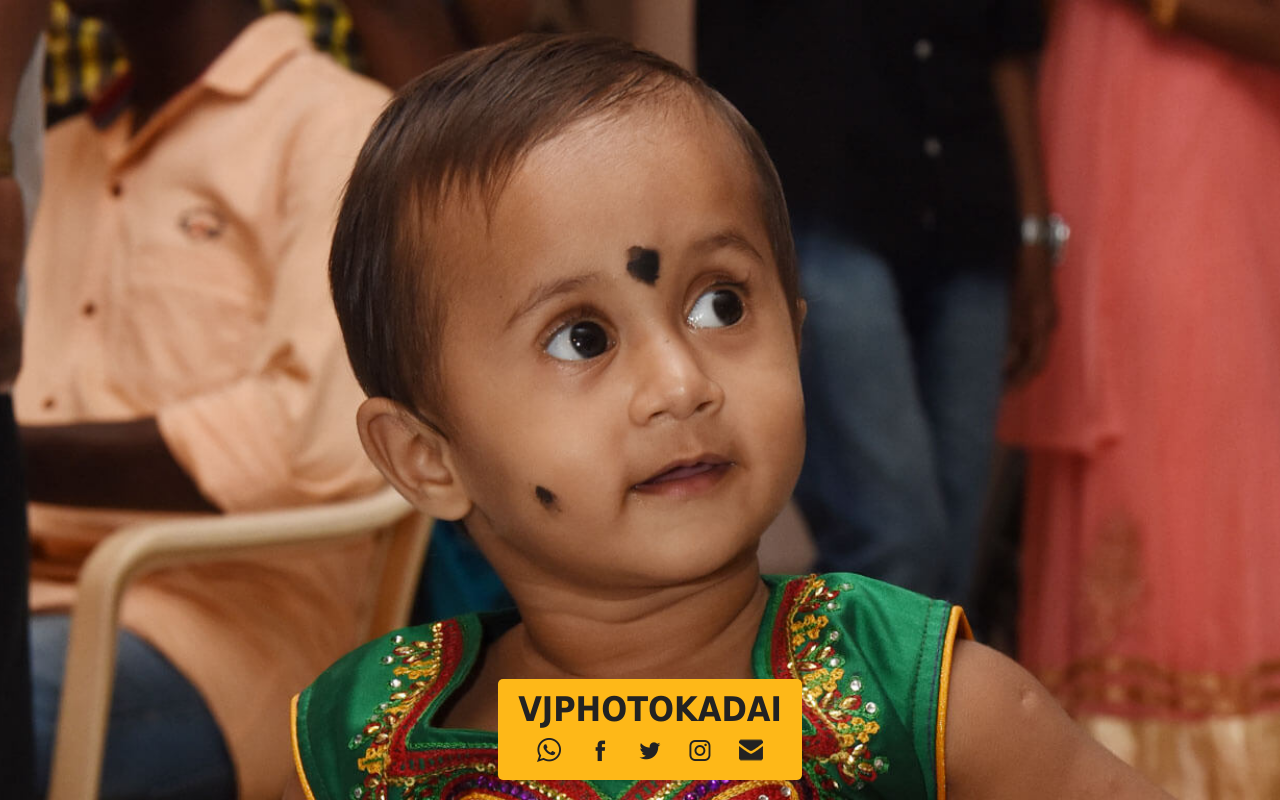
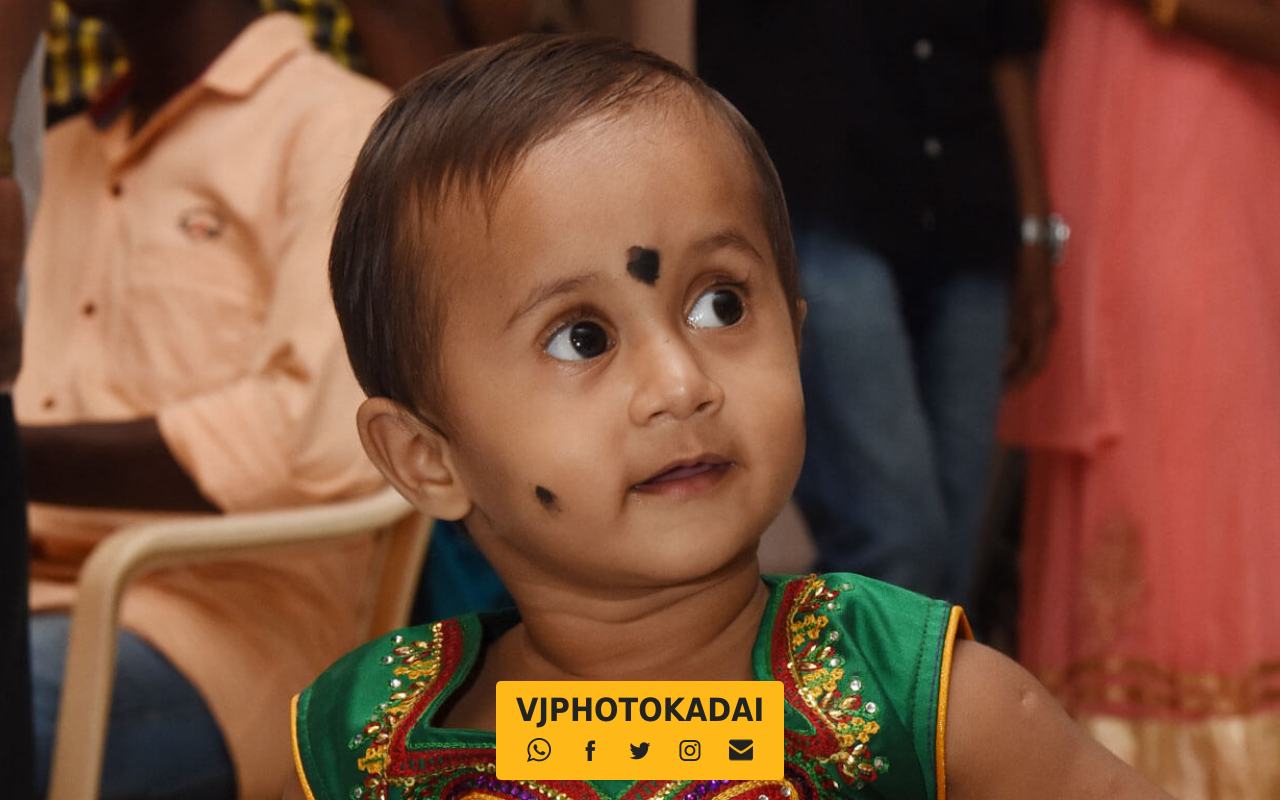
Before and after one commit to vjphotokadai/vjphotokadai.github.io, a plain HTML site: page index.html in a window 1280 px wide. Drawn offline with Linux system fonts and the light colour scheme.

Commit message:
padding and font size adjusted

```diff
--- a/assets/css/styles.css
+++ b/assets/css/styles.css
@@ -19,7 +19,7 @@ h1, h2, h3, h4, h5, h6, p{
     text-align: center;
 }
 .vj-main-box{
-	padding: 10px;
+	padding: 10px 0;
 	position: fixed;
     bottom: 0;
     width: 100%;
@@ -34,7 +34,7 @@ h1, h2, h3, h4, h5, h6, p{
     padding: 10px 20px;
 }
 .vj-main-box .vj-main-title h1{
-	font-size: 34px;
+	font-size: 32px;
 }
 .vj-main-box .vj-main-title .vj-social-links a{
 	padding:8px;
```
